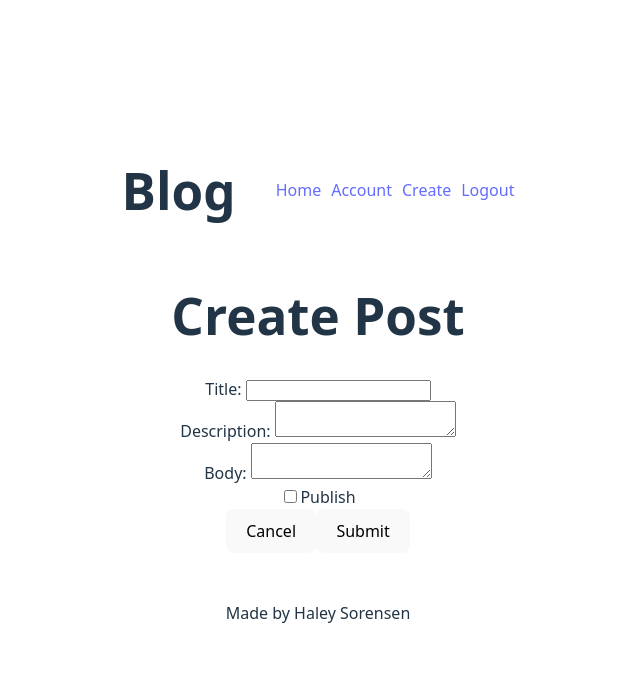
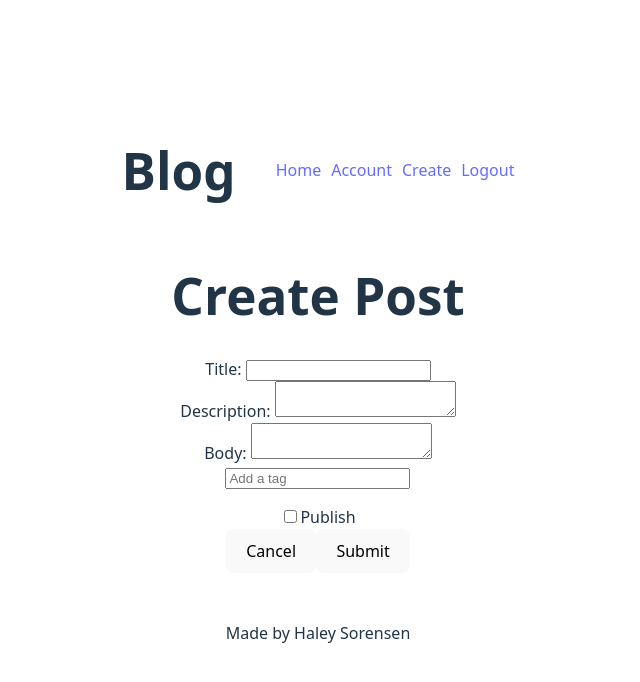
Before and after one commit to Hsoren31/blog-api, a React (Vite) app in the folder author/: page /write in a window 1280 px wide. Shown: the top 682 px of the page, without its empty margins (322-962 px from the left). Built offline with nearby package versions, Linux system fonts and the light colour scheme; sample sign-in values are in the browser's storage.

Commit message:
FEAT: add tags property to posts views and forms

```diff
--- a/author/src/components/PostItem.jsx
+++ b/author/src/components/PostItem.jsx
@@ -8,6 +8,11 @@ export default function PostItem({ post }) {
         <h3>{post.title}</h3>
       </Link>
       <p>{formatDateDistance(post.updatedAt || post.createdAt)}</p>
+      <p>
+        {post.tags.map((tag) => (
+          <span key={tag.id}>{tag.name}</span>
+        ))}
+      </p>
       <Link to={"/" + post.id + "/edit"}>Edit</Link>
     </li>
   );
--- /dev/null
+++ b/author/src/components/TagField/TagField.jsx
@@ -0,0 +1,53 @@
+import { useState } from "react";
+
+export function TagField({ tags, handleAddTag, handleRemoveTag }) {
+  const [userInput, setUserInput] = useState("");
+
+  const handleInputChange = (e) => {
+    setUserInput(e.target.value);
+  };
+
+  const handleKeyPress = (e) => {
+    if (e.key === "Enter") {
+      e.preventDefault();
+
+      if (
+        userInput.trim() !== "" &&
+        userInput.length <= 12 &&
+        tags.length < 5
+      ) {
+        handleAddTag(userInput);
+        setUserInput("");
+      }
+    }
+  };
+
+  return (
+    <div>
+      <input
+        name="tags"
+        type="text"
+        placeholder={
+          tags.length < 5 ? "Add a tag" : "You can only enter max. of 5 tags"
+        }
+        onKeyDown={handleKeyPress}
+        onChange={handleInputChange}
+        value={userInput}
+        disabled={tags.length === 5}
+      />
+      <ul>
+        {tags.map((tag, index) => (
+          <span key={`${index}-${tag}`}>
+            {tag}
+            <button
+              onClick={() => handleRemoveTag(tag)}
+              title={`Remove ${tag}`}
+            >
+              &times;
+            </button>
+          </span>
+        ))}
+      </ul>
+    </div>
+  );
+}
--- /dev/null
+++ b/author/src/components/TagField/useTagInput.jsx
@@ -0,0 +1,17 @@
+import { useState } from "react";
+
+export function useTagInput() {
+  const [tags, setTags] = useState([]);
+
+  const handleAddTag = (newTag) => {
+    if (newTag && !tags.includes(newTag) && tags.length < 5) {
+      setTags([...tags, newTag]);
+    }
+  };
+
+  const handleRemoveTag = (tag) => {
+    setTags(tags.filter((t) => t !== tag));
+  };
+
+  return { tags, setTags, handleAddTag, handleRemoveTag };
+}
--- a/author/src/pages/CreatePost.jsx
+++ b/author/src/pages/CreatePost.jsx
@@ -1,15 +1,17 @@
 import { useState } from "react";
 import { useNavigate } from "react-router";
 import { writePostRequest } from "../utils/apiFetches";
+import { TagField } from "../components/TagField/TagField";
+import { useTagInput } from "../components/TagField/useTagInput";
 
 export default function CreatePost() {
   const navigate = useNavigate();
+  const { tags, handleAddTag, handleRemoveTag } = useTagInput();
   const [postData, setPostData] = useState({
     title: "",
     description: "",
     body: "",
     published: false,
-    tags: [],
   });
   const [loading, setLoading] = useState(false);
   const [error, setError] = useState(null);
@@ -36,7 +38,7 @@ export default function CreatePost() {
     e.preventDefault();
     setLoading(true);
     try {
-      await writePostRequest(postData);
+      await writePostRequest({ ...postData, tags: tags });
       navigate("/");
     } catch (err) {
       console.log(err);
@@ -81,6 +83,11 @@ export default function CreatePost() {
             onInput={onChange}
           ></textarea>
         </div>
+        <TagField
+          tags={tags}
+          handleAddTag={handleAddTag}
+          handleRemoveTag={handleRemoveTag}
+        />
         <div>
           <input
             type="checkbox"
--- a/author/src/pages/EditPost.jsx
+++ b/author/src/pages/EditPost.jsx
@@ -5,8 +5,11 @@ import {
   getSinglePost,
   putPostRequest,
 } from "../utils/apiFetches";
+import { TagField } from "../components/TagField/TagField";
+import { useTagInput } from "../components/TagField/useTagInput";
 
 export default function EditPost() {
+  const { tags, setTags, handleAddTag, handleRemoveTag } = useTagInput();
   const navigate = useNavigate();
   const { postId } = useParams();
   const [error, setError] = useState(null);
@@ -36,6 +39,7 @@ export default function EditPost() {
       try {
         const { post } = await getSinglePost(postId);
         setPostData(post);
+        setTags(post.tags.map((tag) => tag.name));
       } catch (err) {
         console.error(err);
         setError(err);
@@ -51,7 +55,7 @@ export default function EditPost() {
   const onSubmit = async (e) => {
     e.preventDefault();
     try {
-      await putPostRequest(postId, postData);
+      await putPostRequest(postId, { ...postData, tags: tags });
       navigate(`/${postId}`);
     } catch (err) {
       console.log(err);
@@ -106,6 +110,11 @@ export default function EditPost() {
             onChange={handleChange}
           ></textarea>
         </div>
+        <TagField
+          tags={tags}
+          handleAddTag={handleAddTag}
+          handleRemoveTag={handleRemoveTag}
+        />
         <div>
           <input
             type="checkbox"
--- a/author/src/pages/Post.jsx
+++ b/author/src/pages/Post.jsx
@@ -33,6 +33,11 @@ export default function Post() {
       <h1>{post.title}</h1>
       <p>{post.description}</p>
       <p>{post.body}</p>
+      <p>
+        {post.tags.map((tag) => (
+          <span key={tag.id}>{tag.name}</span>
+        ))}
+      </p>
       <p>{formatLongDate(post.updatedAt || post.createdAt)}</p>
       {post.comments && (
         <ul>
```
